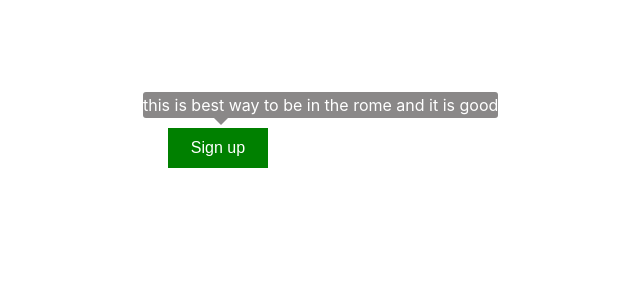
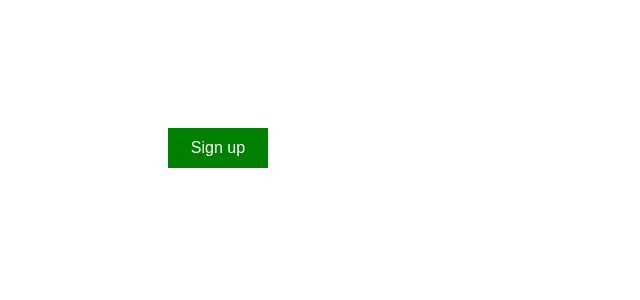
Before and after one commit to rahulbatra-19/react-tooltip-component, a React (Create React App) app: page / in a window 1280 px wide. Shown: the top 300 px of the page, without its empty margins (422-1062 px from the left). Built offline with nearby package versions, Linux system fonts and the light colour scheme.

Commit message:
Added Readme data

```diff
--- a/src/componets/App.js
+++ b/src/componets/App.js
@@ -3,7 +3,7 @@ import "../App.css";
 import Tooltip from "./Tooltip";
 
 function App() {
-  const [hovering, setHovering] = useState(true);
+  const [hovering, setHovering] = useState(false);
   return (
     <div className="App">
       <button
@@ -13,9 +13,7 @@ function App() {
       >
         Sign up
       </button>
-      {hovering && (
-        <Tooltip position={"top"} content={"this is best way to be in the rome and it is good "} />
-      )}
+      {hovering && <Tooltip position={"top"} content={"tooltip for button"} />}
     </div>
   );
 }
```
Also changed, not shown: 1 other file (tests, documents, lock files or other folders).
